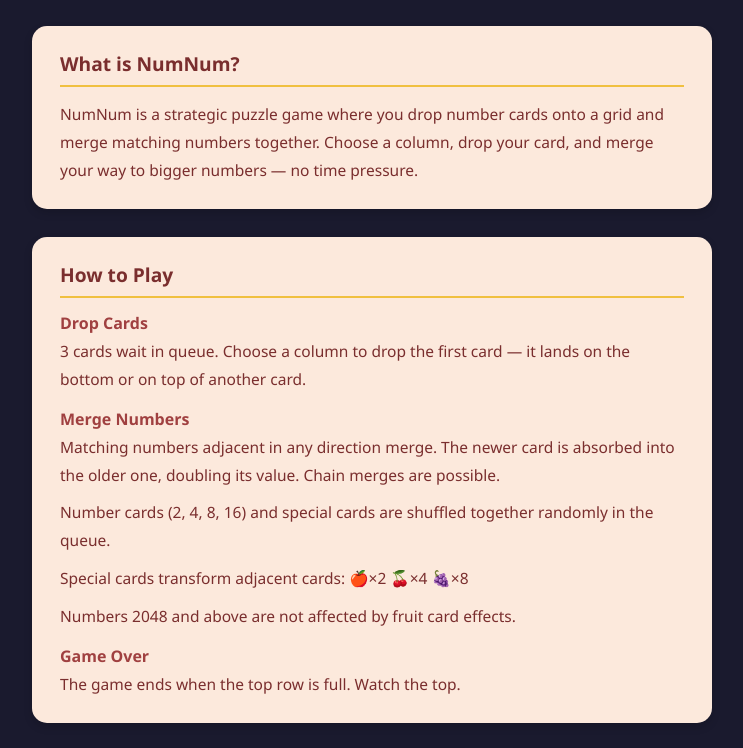
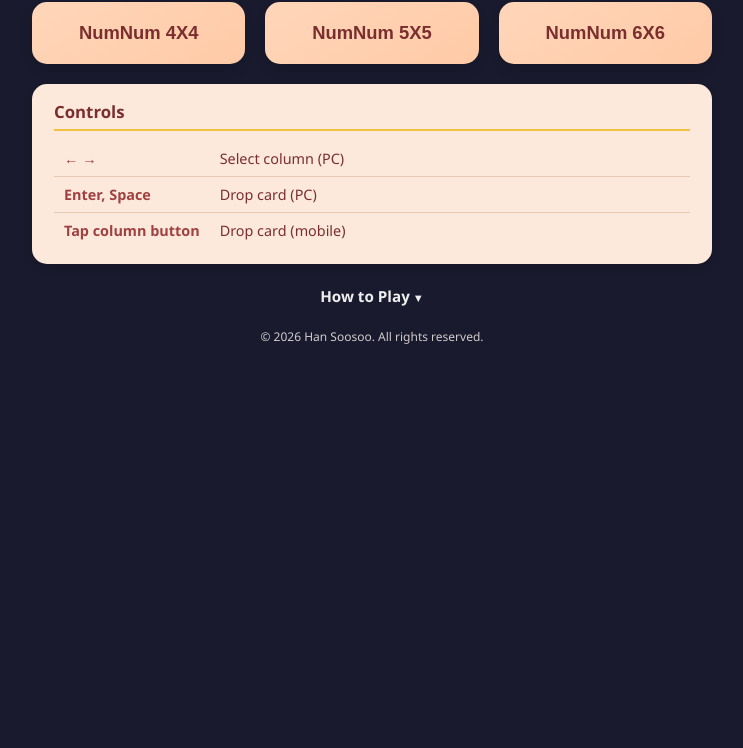
Before and after one commit to soosoohan/crazynumnum, a plain HTML site: page index.html in a window 1280 px wide. Shown: the part 125-873 px from the top of the page, without its empty margins (268-1011 px from the left). After the commit the page ends 800 px from the top, so only its background shows below. Drawn offline with Linux system fonts and the light colour scheme.

Commit message:
Update index.html

```diff
--- a/index.html
+++ b/index.html
@@ -8,7 +8,9 @@
 <meta name="keywords" content="NumNum, merge game, number puzzle, 2048-like game, brain game, puzzle game, drop game">
 <style>
   * { box-sizing: border-box; margin: 0; padding: 0; }
-  html, body {
+
+ html, body {
+    height: 100%;
     -webkit-user-select: none;
     -moz-user-select: none;
     -ms-user-select: none;
@@ -16,85 +18,37 @@
     overflow: hidden;
   }
   body {
+    -webkit-overflow-scrolling: touch;
     font-family: 'Segoe UI', sans-serif;
     background: #1a1a2e;
     color: #eee;
     min-height: 100vh;
-    padding: 30px 20px 60px;
+    padding: 20px 20px 30px;
     overflow-y: auto;
   }
 
   header {
     text-align: center;
-    margin-bottom: 40px;
-    padding-top: 20px;
+    margin-bottom: 18px;
+    padding-top: 8px;
   }
 
   h1 {
-    font-size: 2.8rem;
+    font-size: 2.2rem;
     color: #f0c040;
     letter-spacing: 3px;
     margin-bottom: 8px;
   }
 
-  .info-card {
-    max-width: 680px;
-    margin: 0 auto 28px;
-    background: #fce9dc;
-    border-radius: 15px;
-    padding: 24px 28px;
-    color: #7A2E2E;
-    box-shadow: 0 4px 8px rgba(0,0,0,0.15);
-  }
-
-  .info-card h2 {
-    font-size: 1.2rem;
+  .tagline {
+    font-size: 1.15rem;
     font-weight: bold;
-    color: #7A2E2E;
-    margin-bottom: 14px;
-    padding-bottom: 8px;
-    border-bottom: 2px solid #f0c040;
-  }
-
-  .info-card p {
-    font-size: 0.97rem;
-    line-height: 1.8;
-    color: #7A2E2E;
-    margin-bottom: 10px;
-  }
-  .info-card p:last-child { margin-bottom: 0; }
-
-  .info-card h3 {
-    font-size: 1rem;
-    font-weight: bold;
-    color: #a04040;
-    margin: 14px 0 4px;
-  }
-  .info-card h3:first-of-type { margin-top: 4px; }
-
-  .control-table {
-    width: 100%;
-    border-collapse: collapse;
-    margin-top: 8px;
-    font-size: 0.93rem;
-  }
-  .control-table td {
-    padding: 10px 12px;
-    border-bottom: 1px solid #e8c8b0;
-    color: #7A2E2E;
-    vertical-align: top;
-  }
-  .control-table tr:last-child td { border-bottom: none; }
-  .control-table td:first-child {
-    font-weight: bold;
-    white-space: nowrap;
-    width: 120px;
-    color: #a04040;
+    color: #FFD6BA;
   }
 
   .selection-container {
     max-width: 680px;
-    margin: 0 auto 28px;
+    margin: 0 auto 20px;
   }
   .selection-row {
     display: flex;
@@ -106,8 +60,8 @@
     flex: 1;
     min-width: 200px;
     max-width: 300px;
-    padding: 28px 20px;
-    font-size: 1.2em;
+    padding: 20px 20px;
+    font-size: 1.15em;
     font-weight: bold;
     border: none;
     border-radius: 15px;
@@ -126,11 +80,91 @@
   }
   .selection-button:active { transform: translateY(-1px); }
 
+  .info-card {
+    max-width: 680px;
+    margin: 0 auto 16px;
+    background: #fce9dc;
+    border-radius: 15px;
+    padding: 16px 22px;
+    color: #7A2E2E;
+    box-shadow: 0 4px 8px rgba(0,0,0,0.15);
+  }
+
+  .info-card h2 {
+    font-size: 1.05rem;
+    font-weight: bold;
+    color: #7A2E2E;
+    margin-bottom: 10px;
+    padding-bottom: 6px;
+    border-bottom: 2px solid #f0c040;
+  }
+
+  .control-table {
+    width: 100%;
+    border-collapse: collapse;
+    margin-top: 4px;
+    font-size: 0.9rem;
+  }
+  .control-table td {
+    padding: 8px 10px;
+    border-bottom: 1px solid #e8c8b0;
+    color: #7A2E2E;
+    vertical-align: top;
+  }
+  .control-table tr:last-child td { border-bottom: none; }
+  .control-table td:first-child {
+    font-weight: bold;
+    white-space: nowrap;
+    width: 120px;
+    color: #a04040;
+  }
+
+  .howto-toggle {
+    max-width: 680px;
+    margin: 0 auto 16px;
+  }
+  .howto-toggle summary {
+    font-size: 0.95rem;
+    font-weight: bold;
+    color: #eee;
+    cursor: pointer;
+    list-style: none;
+    text-align: center;
+    padding: 6px;
+  }
+  .howto-toggle summary::-webkit-details-marker { display: none; }
+  .howto-toggle summary::after { content: ' ▼'; font-size: 0.7rem; }
+  .howto-toggle[open] summary::after { content: ' ▲'; }
+
+  .howto-toggle .body {
+    background: #fce9dc;
+    border-radius: 15px;
+    padding: 16px 22px;
+    margin-top: 8px;
+    color: #7A2E2E;
+  }
+
+  .howto-toggle p {
+    font-size: 0.93rem;
+    line-height: 1.7;
+    color: #7A2E2E;
+    margin-bottom: 8px;
+  }
+  .howto-toggle p:last-child { margin-bottom: 0; }
+
+  .howto-toggle h3 {
+    font-size: 0.95rem;
+    font-weight: bold;
+    color: #a04040;
+    margin: 10px 0 3px;
+  }
+  .howto-toggle h3:first-of-type { margin-top: 0; }
+
   footer {
     text-align: center;
     color: #d1cbcb;
-    font-size: 0.8rem;
-    margin-top: 30px;
+    font-size: 0.75rem;
+    margin-top: 16px;
   }
 </style>
 </head>
@@ -139,31 +173,8 @@
 
 <header>
   <h1>NumNum</h1>
+  <div class="tagline">Drop and merge number cards.</div>
 </header>
-
-<div class="info-card">
-  <h2>What is NumNum?</h2>
-  <p>
-    NumNum is a strategic puzzle game where you drop number cards onto a grid and merge matching numbers together.
-    Choose a column, drop your card, and merge your way to bigger numbers — no time pressure.
-  </p>
-</div>
-
-<div class="info-card">
-  <h2>How to Play</h2>
-
-  <h3>Drop Cards</h3>
-  <p>3 cards wait in queue. Choose a column to drop the first card — it lands on the bottom or on top of another card.</p>
-
-  <h3>Merge Numbers</h3>
-  <p>Matching numbers adjacent in any direction merge. The newer card is absorbed into the older one, doubling its value. Chain merges are possible.</p>
-  <p>Number cards (2, 4, 8, 16) and special cards are shuffled together randomly in the queue.</p>
-  <p>Special cards transform adjacent cards: 🍎×2 🍒×4 🍇×8</p>
-  <p>Numbers 2048 and above are not affected by fruit card effects.</p>
-
-  <h3>Game Over</h3>
-  <p>The game ends when the top row is full. Watch the top.</p>
-</div>
 
 <div class="selection-container">
   <div class="selection-row">
@@ -191,6 +202,23 @@
   </table>
 </div>
 
+<details class="howto-toggle">
+  <summary>How to Play</summary>
+  <div class="body">
+    <h3>Drop Cards</h3>
+    <p>3 cards wait in queue. Choose a column to drop the first card — it lands on the bottom or on top of another card.</p>
+
+    <h3>Merge Numbers</h3>
+    <p>Matching numbers adjacent in any direction merge. The newer card is absorbed into the older one, doubling its value. Chain merges are possible.</p>
+    <p>Number cards (2, 4, 8, 16) and special cards are shuffled together randomly in the queue.</p>
+    <p>Special cards transform adjacent cards: 🍎×2 🍒×4 🍇×8</p>
+    <p>Numbers 2048 and above are not affected by fruit card effects.</p>
+
+    <h3>Game Over</h3>
+    <p>The game ends when the top row is full. Watch the top.</p>
+  </div>
+</details>
+
 <footer>
   <p>© 2026 Han Soosoo. All rights reserved.</p>
 </footer>
```
